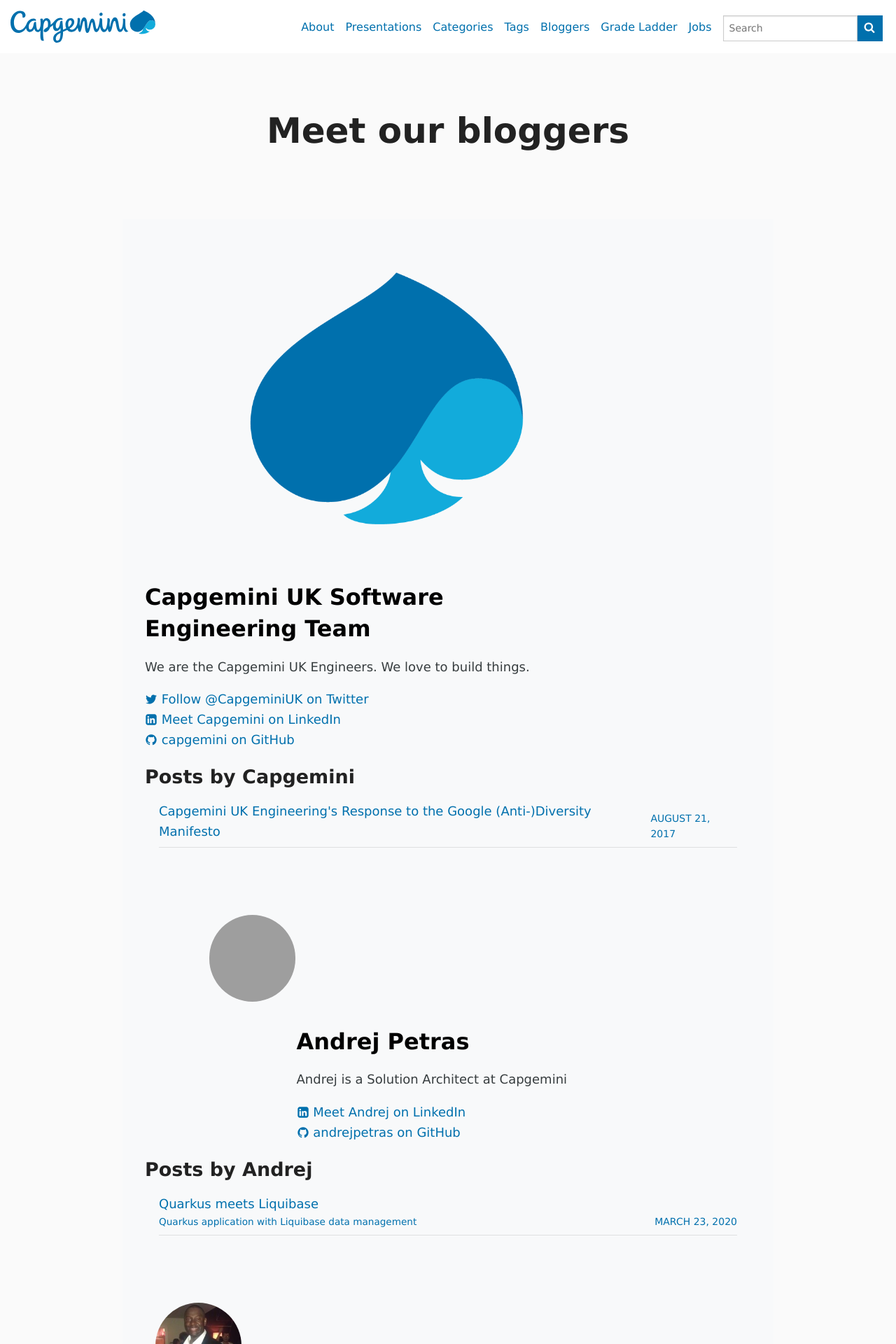
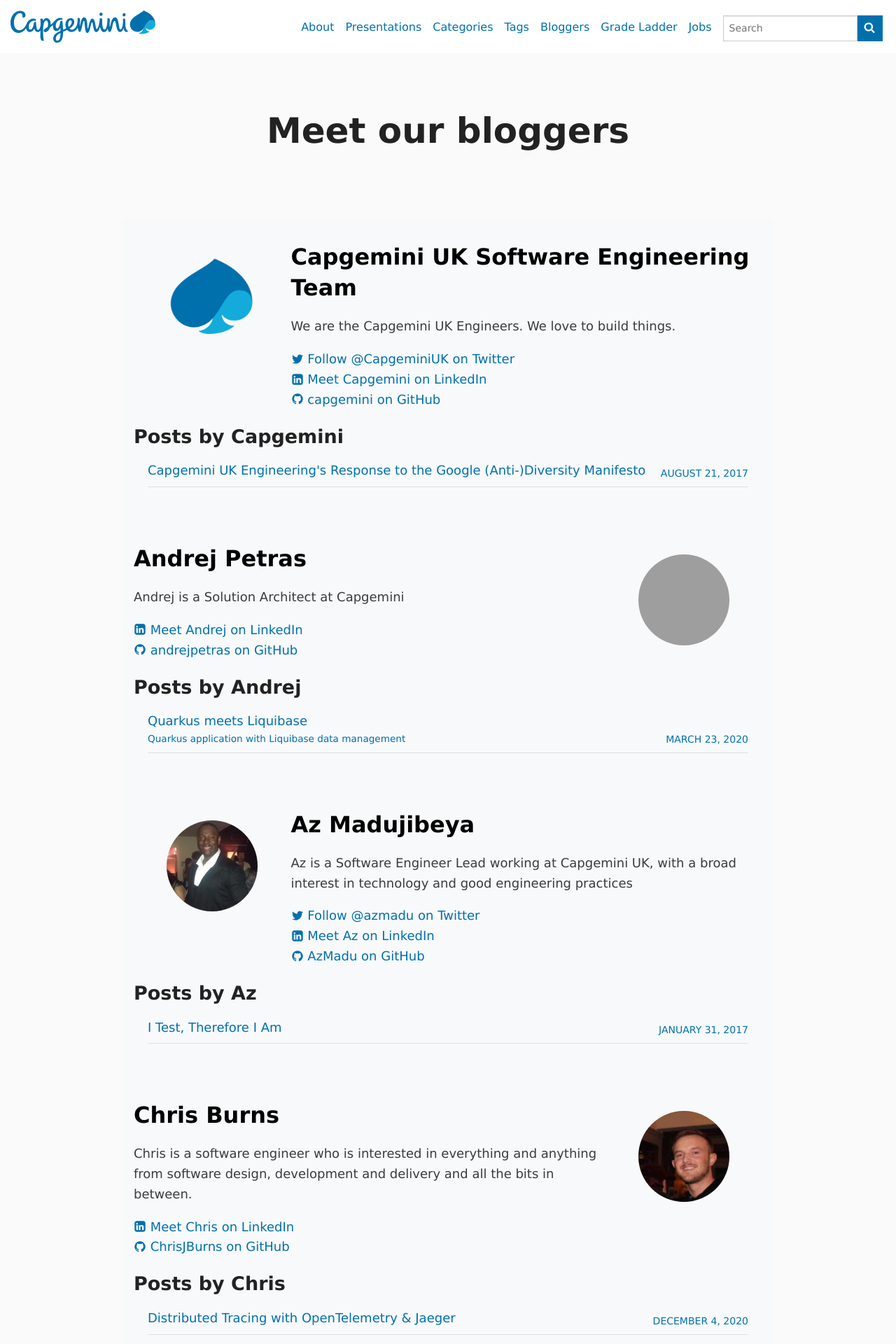
Before and after one commit to Capgemini/capgemini.github.io, a Jekyll site: the page built from authors.html, in a window 1280 px wide. Shown: the top 1920 px of the page at 70% size. Built offline with Jekyll 4.4.1, drawn with Linux system fonts in a browser that asks for light colours; grey boxes are pictures that could not be loaded.

Commit message:
Update from https://github.com/Capgemini/blog-private/commit/f583ac94164a7fb53c4f1e2fdf2d16e2284134f3

```diff
--- a/_includes/author-info.html
+++ b/_includes/author-info.html
@@ -1,8 +1,10 @@
 {% assign author_classes = 'author-info columns' %}
 <div class="author-info-wrapper clearfix">
   {% if author.avatar %}
-    {% assign author_classes = author_classes | append: ' medium-9' %}
-    <img itemprop="image" src="{{ author.avatar }}" class="notepad-post-author-avatar medium-3 columns" alt="">
+    {% assign author_classes = author_classes | append: ' small-8 medium-9' %}
+    <div class="notepad-post-author-avatar small-4 medium-3 columns">
+      <img itemprop="image" src="{{ author.avatar }}" class="author-avatar" alt="{{ author.name }}">
+    </div>
   {% endif %}
 
   <div class="{{ author_classes }}">
--- a/assets/css/components/_author.scss
+++ b/assets/css/components/_author.scss
@@ -1,10 +1,10 @@
 
 .notepad-author-info {
-  padding: 2rem 1rem;
   background: $grey-lighter;
+  padding: 2rem 0;
 
   @include breakpoint(tablet) {
-    padding: 2rem;
+    padding: 2rem 1rem;
   }
 
   h2 {
@@ -15,10 +15,13 @@
 .notepad-post-author {
   @extend %notepad-clearfix;
   padding: 0 1.875rem;
-  text-align: center;
 
   @include breakpoint(mobileonly) {
     padding: 0 0.75rem;
+  }
+
+  .row-even & {
+    text-align: right;
   }
 
   h1 {
@@ -49,16 +52,19 @@
 }
 
 .notepad-post-author-avatar {
-  max-width: 50%;
-  float: none;
-  margin-right: 0;
-  margin-bottom: 1rem;
-  border-radius: 50%;
+  .row-odd & {
+    float: left;
+  }
 
-  @include breakpoint(mobileonly) {
-    width: 7.5rem;
-    height: 7.5rem;
-    padding: 0;
+  .row-even & {
+    float: right;
+  }
+
+  img {
+    float: none;
+    display: block;
+    margin: 1rem auto;
+    border-radius: 50%;
   }
 }
 
@@ -85,23 +91,3 @@
   padding-left: 0;
   margin-bottom: 1rem;
 }
-
-@include breakpoint(tablet) {
-  .notepad-post-author-avatar {
-    .row-odd & {
-      float: left;
-    }
-
-    .row-even & {
-      float: right;
-    }
-  }
-
-  .notepad-post-author {
-    text-align: left;
-
-    .row-even & {
-      text-align: right;
-    }
-  }
-}
```
